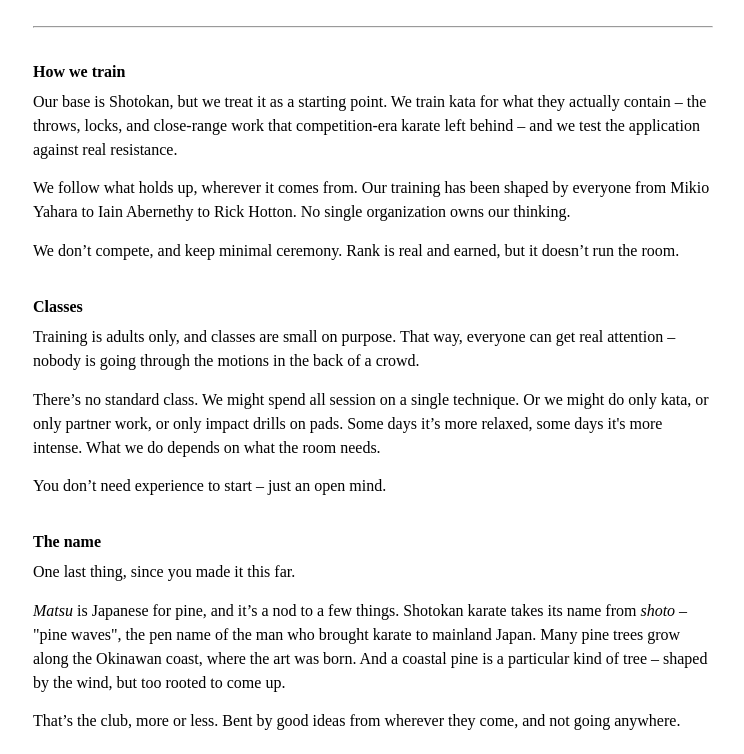
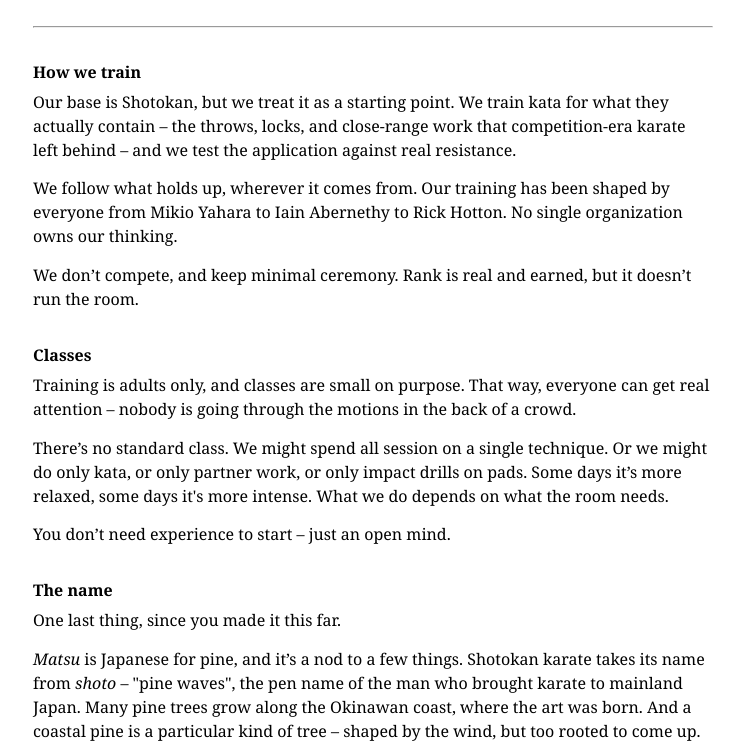
Before and after one commit to joeysantore/matsukarateclub, a plain HTML site: page about.html in a window 1280 px wide. Shown: the part 108-862 px from the top of the page, without its empty margins (267-1011 px from the left). Drawn offline with Linux system fonts and the light colour scheme.

Commit message:
Update about.html

```diff
--- a/about.html
+++ b/about.html
@@ -6,7 +6,7 @@
 <title>About &middot; Matsu Karate Club</title>
 <style>
   body {
-    font-family: Times New Roman, Times, serif;
+    font-family: Georgia, Times, serif;
     font-size: 16px;
     line-height: 1.5;
     color: #000;
```
